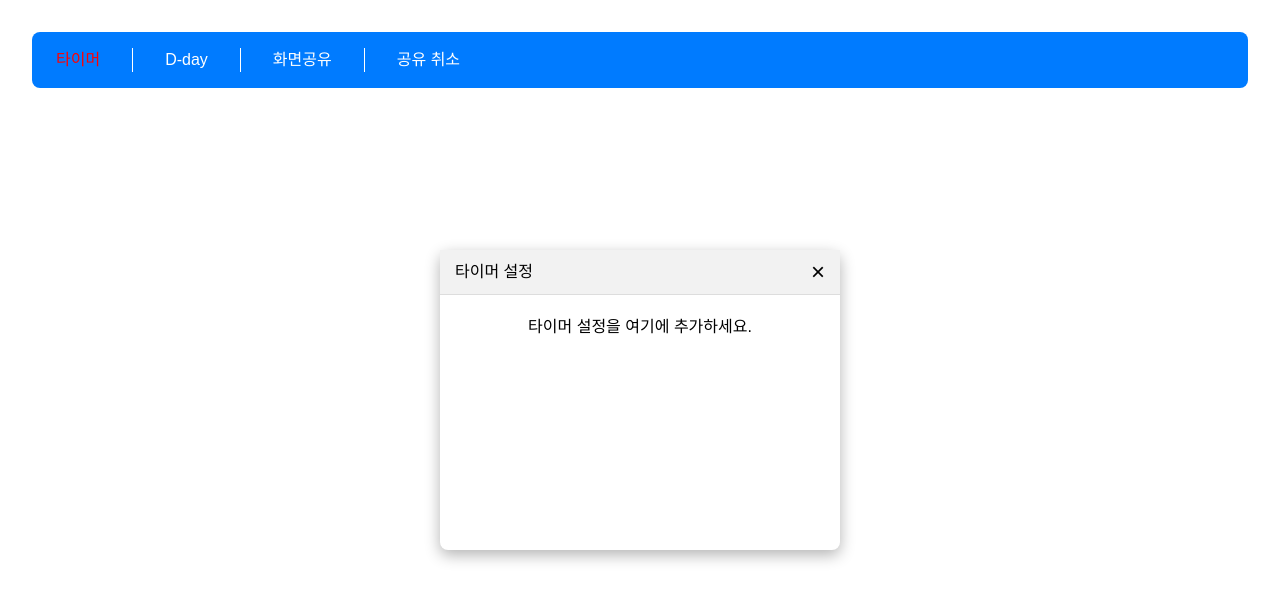
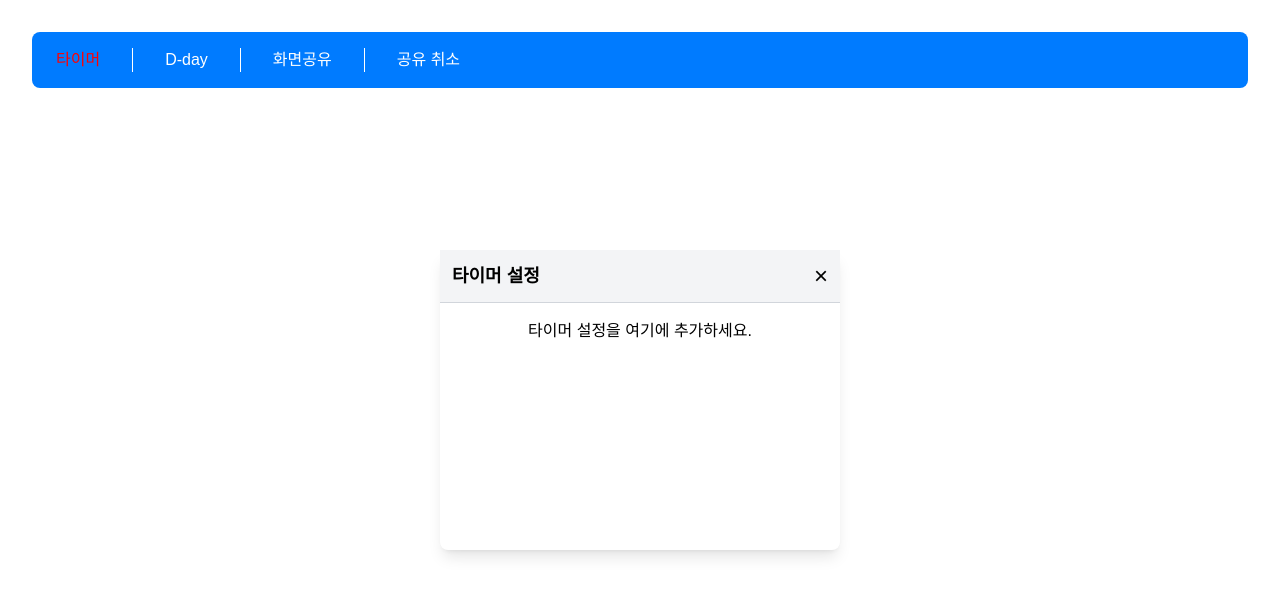
Before and after one commit to kimminsu31415/withstudy, a React (Create React App) app: page /studyroom in a window 1280 px wide. Both pictures are taken after a click on the button "타이머". Shown: the top 600 px of the page. Built offline with nearby package versions, Linux system fonts and the light colour scheme.

Commit message:
fix: 모달 css tailwind로 변경

```diff
--- a/src/components/DraggableModal.css
+++ /dev/null
@@ -1,52 +0,0 @@
-/* src/components/DraggableModal.css */
-
-/* 오버레이 스타일 */
-.modal-overlay {
-  position: fixed;
-  top: 0;
-  left: 0;
-  width: 100%;
-  height: 100%;
-  z-index: 1000;
-  pointer-events: none; /* 클릭 이벤트 무시 */
-}
-
-/* 모달 창 스타일 */
-.modal {
-  position: absolute;
-  width: 400px;
-  height: 300px;
-  background-color: #ffffff;
-  border-radius: 8px;
-  box-shadow: 0 5px 15px rgba(0, 0, 0, 0.3);
-  pointer-events: auto; /* 모달 자체는 클릭 가능 */
-}
-
-/* 모달 헤더 스타일 */
-.modal-header {
-  display: flex;
-  justify-content: space-between;
-  align-items: center;
-  padding: 10px 15px;
-  background-color: #f2f2f2;
-  border-bottom: 1px solid #ddd;
-  cursor: grab; /* 드래그 가능함을 나타내는 커서 */
-}
-
-.modal-header:active {
-  cursor: grabbing;
-}
-
-/* 닫기 버튼 스타일 */
-.close-button {
-  background: none;
-  border: none;
-  font-size: 24px;
-  line-height: 1;
-  cursor: pointer;
-}
-
-/* 모달 내용 스타일 */
-.modal-content {
-  padding: 20px;
-}
--- a/src/components/DraggableModal.jsx
+++ b/src/components/DraggableModal.jsx
@@ -1,6 +1,5 @@
 // src/components/DraggableModal.jsx
-import React, { useState, useEffect } from 'react';
-import './DraggableModal.css';
+import React, { useState, useEffect } from "react";
 
 function DraggableModal({ isOpen, onClose, title, children }) {
   const [isDragging, setIsDragging] = useState(false);
@@ -9,16 +8,16 @@ function DraggableModal({ isOpen, onClose, title, children }) {
 
   useEffect(() => {
     if (isOpen) {
-      // Center the modal when it opens
-      const centerX = window.innerWidth / 2 - 200; // assuming modal width is 400px
-      const centerY = window.innerHeight / 2 - 150; // assuming modal height is 300px
+      // 모달이 열릴 때 화면 가운데로 배치
+      const centerX = window.innerWidth / 2 - 200; // 모달 너비가 400px이라고 가정
+      const centerY = window.innerHeight / 2 - 150; // 모달 높이가 300px이라고 가정
       setModalPosition({ x: centerX, y: centerY });
     }
   }, [isOpen]);
 
   const onMouseDown = (e) => {
-    if (e.button !== 0) return;
-    const rect = e.target.getBoundingClientRect();
+    if (e.button !== 0) return; // 좌클릭이 아니면 무시
+    const rect = e.currentTarget.getBoundingClientRect();
     setIsDragging(true);
     setRel({
       x: e.pageX - rect.left,
@@ -44,52 +43,66 @@ function DraggableModal({ isOpen, onClose, title, children }) {
 
   useEffect(() => {
     if (isDragging) {
-      document.addEventListener('mousemove', onMouseMove);
-      document.addEventListener('mouseup', onMouseUp);
+      document.addEventListener("mousemove", onMouseMove);
+      document.addEventListener("mouseup", onMouseUp);
     } else {
-      document.removeEventListener('mousemove', onMouseMove);
-      document.removeEventListener('mouseup', onMouseUp);
+      document.removeEventListener("mousemove", onMouseMove);
+      document.removeEventListener("mouseup", onMouseUp);
     }
 
     return () => {
-      document.removeEventListener('mousemove', onMouseMove);
-      document.removeEventListener('mouseup', onMouseUp);
+      document.removeEventListener("mousemove", onMouseMove);
+      document.removeEventListener("mouseup", onMouseUp);
     };
   }, [isDragging]);
 
   // ESC 키로 모달 닫기
   useEffect(() => {
     const handleKeyDown = (e) => {
-      if (e.key === 'Escape') {
+      if (e.key === "Escape") {
         onClose();
       }
     };
     if (isOpen) {
-      document.addEventListener('keydown', handleKeyDown);
+      document.addEventListener("keydown", handleKeyDown);
     } else {
-      document.removeEventListener('keydown', handleKeyDown);
+      document.removeEventListener("keydown", handleKeyDown);
     }
     return () => {
-      document.removeEventListener('keydown', handleKeyDown);
+      document.removeEventListener("keydown", handleKeyDown);
     };
   }, [isOpen, onClose]);
 
   if (!isOpen) return null;
 
   return (
-    <div className="modal-overlay">
+    // 모달 오버레이 (Tailwind)
+    <div className="pointer-events-none fixed left-0 top-0 z-[1000] h-full w-full">
+      {/* 모달 박스 */}
       <div
-        className="modal"
-        style={{ top: modalPosition.y, left: modalPosition.x }}
-        onClick={(e) => e.stopPropagation()} // Prevent closing when clicking inside modal
+        className="pointer-events-auto absolute h-[300px] w-[400px] rounded-lg bg-white shadow-lg"
+        style={{
+          top: modalPosition.y,
+          left: modalPosition.x,
+        }}
+        onClick={(e) => e.stopPropagation()}
       >
-        <div className="modal-header" onMouseDown={onMouseDown}>
-          <h2>{title}</h2>
-          <button className="close-button" onClick={onClose}>
+        {/* 모달 헤더 */}
+        <div
+          className="flex cursor-grab items-center justify-between border-b border-gray-300 bg-gray-100 p-3"
+          onMouseDown={onMouseDown}
+        >
+          <h2 className="text-lg font-semibold">{title}</h2>
+          <button
+            className="cursor-pointer border-none bg-transparent text-2xl leading-none"
+            onClick={onClose}
+          >
             &times;
           </button>
         </div>
-        <div className="modal-content">{children}</div>
+
+        {/* 모달 내용 */}
+        <div className="overflow-auto p-4">{children}</div>
       </div>
     </div>
   );
```
